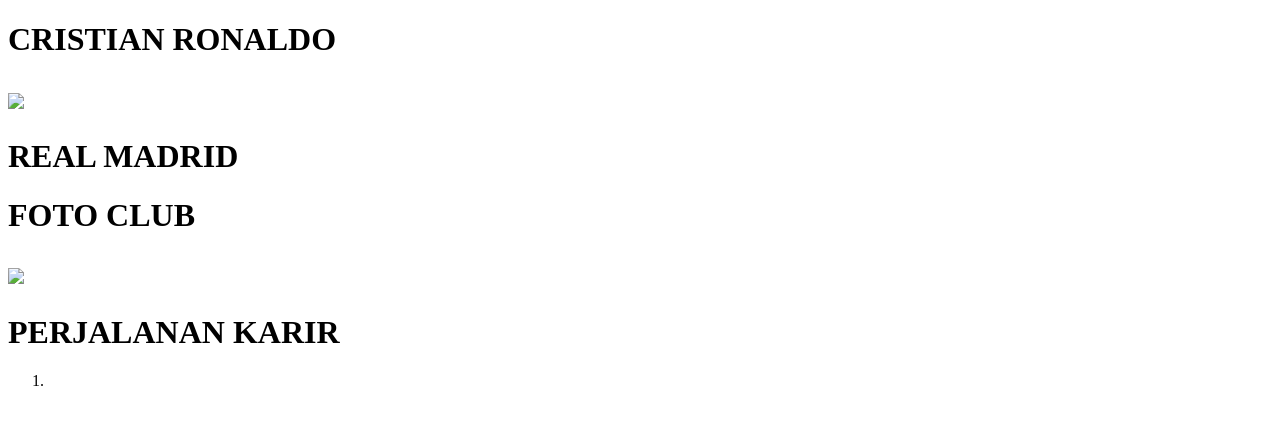
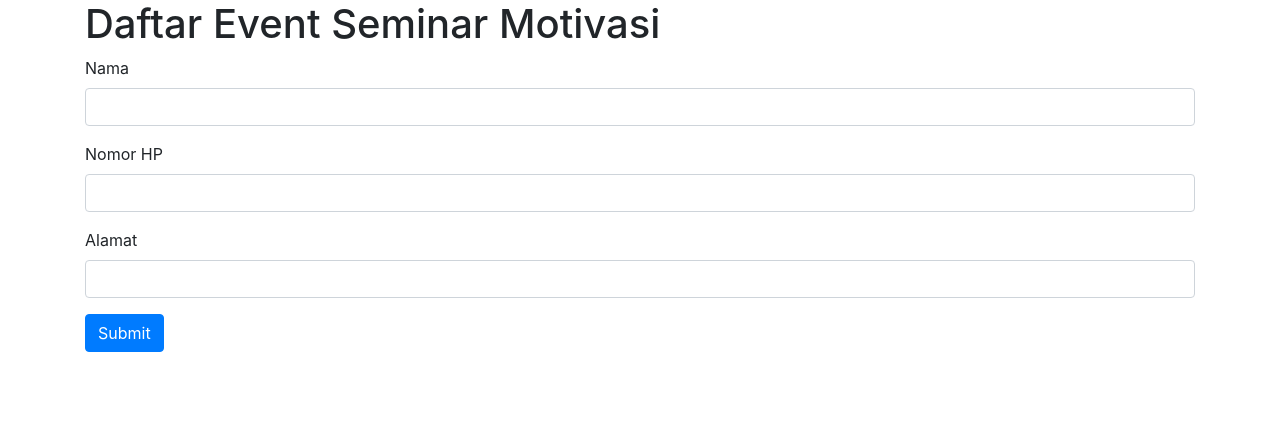
Before and after one commit to philipang/lesson1, a plain HTML site: page hacktiv8/LATIHAN1.HTML in a window 1280 px wide. Drawn offline with nearby package versions, Linux system fonts and the light colour scheme.

Commit message:
Update LATIHAN1.HTML

```diff
--- a/hacktiv8/LATIHAN1.HTML
+++ b/hacktiv8/LATIHAN1.HTML
@@ -1,18 +1,55 @@
-<!DOCTYPE HTML>
-<HTML>
+<!doctype html>
+<html lang="en">
 
-    <HEAD><TITLE>LATIHAN 1</TITLE></HEAD>
-    <BODY>
-    <H1>CRISTIAN RONALDO</H1>
-    <H1><IMG SRC="GAMBAR/RONALDO.JPG"/></H1>
-    <H1>REAL MADRID</H1>
-    <H1>FOTO CLUB</H1>
-    <H1><IMG SRC="GAMBAR/CLUB.JPG"/></H1>
-    <H1>PERJALANAN KARIR</H1>
-    <OL>
-        <LI></LI>
-    </OL>
-    </BODY>
+<head>
+    <!-- Required meta tags -->
+    <meta charset="utf-8">
+    <meta name="viewport" content="width=device-width, initial-scale=1, shrink-to-fit=no">
+
+    <!-- Bootstrap CSS -->
+    <link rel="stylesheet" href="https://maxcdn.bootstrapcdn.com/bootstrap/4.0.0/css/bootstrap.min.css" integrity="sha384-Gn5384xqQ1aoWXA+058RXPxPg6fy4IWvTNh0E263XmFcJlSAwiGgFAW/dAiS6JXm"
+        crossorigin="anonymous">
+
+    <title>fuctional form</title>
+</head>
+<!--login ke github-->
+<!--paste source code & commit-->
+<!--cek netllify-->
+<body>
+    <div class="container">
+        <h1>Daftar Event Seminar Motivasi</h1>
+    </div>
+    <div class="container">
+        <form action="https://formspree.io/philipang@live.com" mehod="post">
+            <div class="form-group">
+                <label for="Nama">Nama</label>
+                <input type="text" class="form-control" name="nama" id="Nama" />
+            </div>
+
+            <div class="form-group">
+                <label for="Nomor HP">Nomor HP</label>
+                <input type="text" class="form-control" name="Nomor HP" id="Nomor HP" />
+            </div>
+
+            <div class="form-group">
+                <label for="Alamat">Alamat</label>
+                <input type="text" class="form-control" name="Alamat" id="Alamat" />
+            </div>
 
 
-</HTML>
+
+
+            <button type="submit" class="btn btn-primary">Submit</button>
+        </form>
+    </div>
+    <!-- Optional JavaScript -->
+    <!-- jQuery first, then Popper.js, then Bootstrap JS -->
+    <script src="https://code.jquery.com/jquery-3.2.1.slim.min.js" integrity="sha384-KJ3o2DKtIkvYIK3UENzmM7KCkRr/rE9/Qpg6aAZGJwFDMVNA/GpGFF93hXpG5KkN"
+        crossorigin="anonymous"></script>
+    <script src="https://cdnjs.cloudflare.com/ajax/libs/popper.js/1.12.9/umd/popper.min.js" integrity="sha384-ApNbgh9B+Y1QKtv3Rn7W3mgPxhU9K/ScQsAP7hUibX39j7fakFPskvXusvfa0b4Q"
+        crossorigin="anonymous"></script>
+    <script src="https://maxcdn.bootstrapcdn.com/bootstrap/4.0.0/js/bootstrap.min.js" integrity="sha384-JZR6Spejh4U02d8jOt6vLEHfe/JQGiRRSQQxSfFWpi1MquVdAyjUar5+76PVCmYl"
+        crossorigin="anonymous"></script>
+</body>
+
+</html>
```
